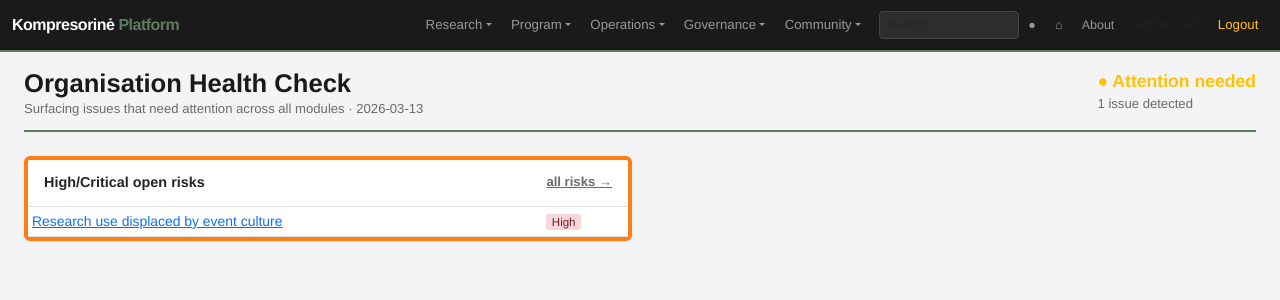
After one commit to iorobertob/ideas-block-org, a Flask app: page /health in a window 1280 px wide. The commit adds this page. Shown: the top 300 px of the page. Run offline with Flask 3, Linux system fonts and the light colour scheme; a user stored in the database is signed in; data comes from the database, SQL or seed files in the repository; both versions use the stored data as it was after the commit.

Commit message:
Tasks: url field + dynamic entity linking + org health check
- Task model: new url field for referencing external docs/specs
- Milestone/LegacyTask models: url field added
- Tasks create form: JS-powered dynamic entity_id selector changes
  options based on entity_type (projects/events/working groups/
  meetings/partnerships)
- Tasks list: shows entity context with link and URL column
- RECORD_CONFIG: url field type in tasks, milestones, legacy_tasks
- Org Health Check page /health: surfaces stale projects, overdue
  tasks/milestones/legacy tasks, high risks, blocked items,
  equipment without transfer plan, upcoming 30-day deadlines
- Health indicator dot in navbar

Co-Authored-By: Claude Sonnet 4.6 <noreply@anthropic.com>

```diff
--- a/app/models.py
+++ b/app/models.py
@@ -263,6 +263,7 @@ class Milestone(OwnershipMixin, db.Model):
     target_date = db.Column(db.Date, nullable=True)
     status = db.Column(db.String(30), default='pending')
     description = db.Column(db.Text, default='')
+    url = db.Column(db.String(500), default='')
 
 
 class Task(OwnershipMixin, db.Model):
@@ -276,6 +277,7 @@ class Task(OwnershipMixin, db.Model):
     entity_type = db.Column(db.String(50), nullable=True)
     entity_id = db.Column(db.Integer, nullable=True)
     milestone_id = db.Column(db.Integer, db.ForeignKey('milestone.id'), nullable=True)
+    url = db.Column(db.String(500), default='')
     assignee = db.relationship('User', foreign_keys=[assigned_to_id])
     milestone = db.relationship('Milestone')
 
@@ -333,6 +335,7 @@ class LegacyTask(OwnershipMixin, db.Model):
     status = db.Column(db.String(30), default='pending')
     priority = db.Column(db.String(20), default='normal')
     notes = db.Column(db.Text, default='')
+    url = db.Column(db.String(500), default='')
 
 
 class PollToken(db.Model):
--- a/app/routes.py
+++ b/app/routes.py
@@ -83,6 +83,8 @@ def assign_field(obj, field, raw_value):
         setattr(obj, name, int(raw_value) if raw_value else None)
     elif field_type == 'checkbox':
         setattr(obj, name, name in request.form)
+    elif field_type == 'url':
+        setattr(obj, name, raw_value.strip())
     elif field_type == 'password':
         if raw_value:
             obj.set_password(raw_value)
@@ -402,6 +404,13 @@ RECORD_CONFIG = {
             {'name': 'status', 'label': 'Status', 'type': 'select', 'choices': [('todo', 'To do'), ('in_progress', 'In progress'), ('done', 'Done'), ('blocked', 'Blocked')]},
             {'name': 'priority', 'label': 'Priority', 'type': 'select', 'choices': [('low', 'Low'), ('normal', 'Normal'), ('high', 'High'), ('urgent', 'Urgent')]},
             {'name': 'due_date', 'label': 'Due date', 'type': 'date'},
+            {'name': 'entity_type', 'label': 'Linked to (type)', 'type': 'select', 'choices': [
+                ('', '— none —'), ('projects', 'Project'), ('events', 'Event'),
+                ('working_groups', 'Working Group'), ('governance', 'Meeting'),
+                ('partnerships', 'Partnership'), ('legacy_tasks', 'Legacy Task'),
+            ]},
+            {'name': 'entity_id', 'label': 'Linked to (ID)', 'type': 'int'},
+            {'name': 'url', 'label': 'Reference URL', 'type': 'url'},
             {'name': 'assigned_to_id', 'label': 'Assignee', 'type': 'select', 'nullable': True,
              'options_provider': lambda fn: [('', '— unassigned —')] + select_options_for(fn)},
         ],
@@ -418,6 +427,7 @@ RECORD_CONFIG = {
             {'name': 'target_date', 'label': 'Target date', 'type': 'date'},
             {'name': 'status', 'label': 'Status', 'type': 'select', 'choices': [('pending', 'pending'), ('reached', 'reached'), ('missed', 'missed')]},
             {'name': 'description', 'label': 'Description', 'type': 'textarea'},
+            {'name': 'url', 'label': 'Reference URL', 'type': 'url'},
         ],
     },
     'facilities': {
@@ -476,6 +486,7 @@ RECORD_CONFIG = {
             ]},
             {'name': 'description', 'label': 'Description', 'type': 'textarea'},
             {'name': 'notes', 'label': 'Notes / progress', 'type': 'textarea'},
+            {'name': 'url', 'label': 'Reference URL', 'type': 'url'},
         ],
     },
     'constitution': {
@@ -1045,6 +1056,7 @@ def register_routes(app):
                 assigned_to_id=int(request.form['assigned_to_id']) if request.form.get('assigned_to_id') else None,
                 entity_type=request.form.get('entity_type') or None,
                 entity_id=int(request.form['entity_id']) if request.form.get('entity_id') else None,
+                url=request.form.get('url', '').strip(),
                 created_by_id=current_user().id,
             )
             db.session.add(t)
@@ -1057,20 +1069,37 @@ def register_routes(app):
         status_f = request.args.get('status', '')
         assignee_f = request.args.get('assignee', '')
         priority_f = request.args.get('priority', '')
+        entity_type_f = request.args.get('entity_type', '')
         query = Task.query
         if q:
-            query = query.filter(Task.title.ilike(f'%{q}%'))
+            query = query.filter(Task.title.ilike(f'%{q}%') | Task.description.ilike(f'%{q}%'))
         if status_f:
             query = query.filter_by(status=status_f)
         if assignee_f:
             query = query.filter_by(assigned_to_id=int(assignee_f))
         if priority_f:
             query = query.filter_by(priority=priority_f)
+        if entity_type_f:
+            query = query.filter_by(entity_type=entity_type_f)
+        # Build entity lookup maps for display
+        entity_maps = {
+            'projects': {p.id: p.title for p in ResearchProject.query.all()},
+            'events': {e.id: e.title for e in DisseminationEvent.query.all()},
+            'working_groups': {wg.id: wg.name for wg in WorkingGroup.query.all()},
+            'governance': {m.id: m.title for m in Meeting.query.all()},
+            'partnerships': {p.id: p.institution.name if p.institution else f'Partnership #{p.id}' for p in Partnership.query.all()},
+        }
         return render_template('tasks.html',
                                tasks=query.order_by(Task.due_date.asc(), Task.priority.desc()).all(),
                                users=User.query.order_by(User.name).all(),
                                projects=ResearchProject.query.order_by(ResearchProject.title).all(),
-                               q=q, status_f=status_f, assignee_f=assignee_f, priority_f=priority_f,
+                               events=DisseminationEvent.query.order_by(DisseminationEvent.event_date.desc()).all(),
+                               working_groups=WorkingGroup.query.order_by(WorkingGroup.name).all(),
+                               meetings=Meeting.query.order_by(Meeting.meeting_date.desc()).limit(20).all(),
+                               partnerships=Partnership.query.join(Institution).order_by(Institution.name).all(),
+                               entity_maps=entity_maps,
+                               q=q, status_f=status_f, assignee_f=assignee_f,
+                               priority_f=priority_f, entity_type_f=entity_type_f,
                                now=date.today())
 
     @app.route('/tasks/<int:task_id>/status', methods=['POST'])
@@ -1513,6 +1542,107 @@ def register_routes(app):
         flash(f'"{task.title}" marked as {new_status}.', 'success')
         return redirect(url_for('legacy'))
 
+    # ── Org Health Check ──
+
+    @app.route('/health')
+    def health():
+        if not login_required():
+            return redirect(url_for('login'))
+        today = date.today()
+
+        # Stale projects (active, no session in 30+ days, or never)
+        all_active_projects = ResearchProject.query.filter_by(status='active').all()
+        stale_projects = []
+        for p in all_active_projects:
+            last = ResearchSession.query.filter_by(project_id=p.id).order_by(ResearchSession.session_date.desc()).first()
+            if last is None:
+                stale_projects.append({'project': p, 'days': None, 'issue': 'no sessions logged'})
+            elif (today - last.session_date).days > 30:
+                stale_projects.append({'project': p, 'days': (today - last.session_date).days, 'issue': f'{(today - last.session_date).days} days since last session'})
+
+        # Projects with no outputs
+        projects_no_output = [p for p in all_active_projects if not (p.outputs or '').strip()]
+
+        # Overdue tasks
+        overdue_tasks = Task.query.filter(
+            Task.due_date < today, Task.status.notin_(['done'])
+        ).order_by(Task.due_date.asc()).limit(10).all()
+
+        # High/urgent open risks
+        high_risks = RiskRegister.query.filter(
+            RiskRegister.status != 'closed',
+            RiskRegister.severity.in_(['High', 'Critical'])
+        ).all()
+
+        # Milestones missed or overdue
+        overdue_milestones = Milestone.query.filter(
+            Milestone.target_date < today,
+            Milestone.status == 'pending'
+        ).order_by(Milestone.target_date.asc()).limit(10).all()
+
+        # Urgent legacy tasks overdue
+        overdue_legacy = LegacyTask.query.filter(
+            LegacyTask.deadline < today,
+            LegacyTask.status.notin_(['done'])
+        ).order_by(LegacyTask.deadline.asc()).all()
+
+        # Equipment without transfer plan
+        equipment_no_plan = Equipment.query.filter(
+            (Equipment.transfer_plan == '') | (Equipment.transfer_plan == None)
+        ).filter(Equipment.status != 'decommissioned').all()
+
+        # Blocked items
+        blocked_tasks = LegacyTask.query.filter_by(status='blocked').all()
+        blocked_tasks_all = Task.query.filter_by(status='blocked').all()
+
+        # Upcoming deadlines in next 30 days (legacy + milestones)
+        future_date = date(today.year + (today.month // 12), (today.month % 12) + 1, today.day) if today.month < 12 else date(today.year + 1, 1, today.day)
+        upcoming_deadlines = []
+        for lt in LegacyTask.query.filter(
+            LegacyTask.deadline >= today,
+            LegacyTask.deadline <= future_date,
+            LegacyTask.status.notin_(['done'])
+        ).order_by(LegacyTask.deadline.asc()).limit(10).all():
+            upcoming_deadlines.append({'label': lt.title, 'date': lt.deadline, 'kind': 'legacy', 'url': url_for('record_detail', kind='legacy_tasks', record_id=lt.id)})
+        for ms in Milestone.query.filter(
+            Milestone.target_date >= today,
+            Milestone.target_date <= future_date,
+            Milestone.status == 'pending'
+        ).order_by(Milestone.target_date.asc()).limit(10).all():
+            upcoming_deadlines.append({'label': ms.title, 'date': ms.target_date, 'kind': 'milestone', 'url': url_for('record_detail', kind='milestones', record_id=ms.id)})
+        upcoming_deadlines.sort(key=lambda x: x['date'])
+
+        # Score the health (simple points system)
+        issues = (len(stale_projects) + len(overdue_tasks) + len(high_risks) +
+                  len(overdue_milestones) + len(overdue_legacy) + len(blocked_tasks))
+        if issues == 0:
+            health_label = 'Good'
+            health_color = '#5c7c5c'
+        elif issues <= 3:
+            health_label = 'Attention needed'
+            health_color = '#ffc107'
+        elif issues <= 8:
+            health_label = 'Several issues'
+            health_color = '#fd7e14'
+        else:
+            health_label = 'Critical'
+            health_color = '#dc3545'
+
+        return render_template('health.html', today=today,
+                               stale_projects=stale_projects,
+                               projects_no_output=projects_no_output,
+                               overdue_tasks=overdue_tasks,
+                               high_risks=high_risks,
+                               overdue_milestones=overdue_milestones,
+                               overdue_legacy=overdue_legacy,
+                               equipment_no_plan=equipment_no_plan,
+                               blocked_tasks=blocked_tasks,
+                               blocked_tasks_all=blocked_tasks_all,
+                               upcoming_deadlines=upcoming_deadlines,
+                               health_label=health_label,
+                               health_color=health_color,
+                               issues=issues)
+
     # ── Print views ──
 
     @app.route('/records/governance/<int:record_id>/print')
--- a/app/templates/base.html
+++ b/app/templates/base.html
@@ -143,6 +143,9 @@
           </form>
         </li>
         <li class="nav-item">
+          <a class="nav-link" href="{{ url_for('health') }}" style="font-size:0.78rem" title="Org health check">●</a>
+        </li>
+        <li class="nav-item">
           <a class="nav-link" href="{{ url_for('index') }}" style="font-size:0.78rem">⌂</a>
         </li>
         <li class="nav-item">
--- /dev/null
+++ b/app/templates/health.html
@@ -0,0 +1,239 @@
+{% extends 'base.html' %}{% block content %}
+<div class="page-header d-flex justify-content-between align-items-start flex-wrap gap-2">
+  <div>
+    <h1>Organisation Health Check</h1>
+    <div class="small-muted">Surfacing issues that need attention across all modules · {{ today }}</div>
+  </div>
+  <div>
+    <span class="fw-bold" style="color:{{ health_color }};font-size:1.1rem">● {{ health_label }}</span>
+    <div class="small-muted">{{ issues }} issue{{ 's' if issues != 1 }} detected</div>
+  </div>
+</div>
+
+{% if issues == 0 %}
+<div class="alert alert-success py-3 mb-4">
+  <strong>All clear.</strong> No overdue tasks, stale projects, high-severity risks, or outstanding blockers detected.
+</div>
+{% endif %}
+
+<div class="row g-3">
+
+<!-- Stale projects -->
+{% if stale_projects %}
+<div class="col-12">
+  <div class="card border-start border-4 border-danger">
+    <div class="card-header d-flex justify-content-between">
+      Documentation gaps — active projects
+      <a href="{{ url_for('projects') }}" class="small-muted">all projects →</a>
+    </div>
+    <div class="card-body p-0">
+      <table class="table table-sm mb-0">
+        <thead><tr><th>Project</th><th>Phase</th><th>Issue</th><th></th></tr></thead>
+        <tbody>
+        {% for item in stale_projects %}
+        <tr>
+          <td><a href="{{ url_for('record_detail', kind='projects', record_id=item.project.id) }}" class="primary-link">{{ item.project.title }}</a></td>
+          <td><span class="agenda-pill {% if item.project.phase == 'phase_i' %}badge-phase-i{% elif item.project.phase == 'phase_ii' %}badge-phase-ii{% else %}badge-pilot{% endif %}">{{ item.project.phase }}</span></td>
+          <td class="text-danger">{{ item.issue }}</td>
+          <td><a href="{{ url_for('record_detail', kind='projects', record_id=item.project.id) }}#newSessionForm" class="btn btn-sm btn-outline-danger">Log session</a></td>
+        </tr>
+        {% endfor %}
+        </tbody>
+      </table>
+    </div>
+  </div>
+</div>
+{% endif %}
+
+<!-- Overdue tasks -->
+{% if overdue_tasks %}
+<div class="col-md-6">
+  <div class="card border-start border-4" style="border-color:#dc3545 !important">
+    <div class="card-header d-flex justify-content-between">
+      Overdue tasks
+      <a href="{{ url_for('tasks') }}" class="small-muted">all tasks →</a>
+    </div>
+    <div class="card-body p-0">
+      <table class="table table-sm mb-0">
+        <tbody>
+        {% for t in overdue_tasks %}
+        <tr>
+          <td><a href="{{ url_for('record_detail', kind='tasks', record_id=t.id) }}" class="primary-link">{{ t.title[:50] }}{% if t.title|length > 50 %}…{% endif %}</a></td>
+          <td class="small-muted text-danger">{{ t.due_date }}</td>
+        </tr>
+        {% endfor %}
+        </tbody>
+      </table>
+    </div>
+  </div>
+</div>
+{% endif %}
+
+<!-- High/Critical risks -->
+{% if high_risks %}
+<div class="col-md-6">
+  <div class="card border-start border-4" style="border-color:#fd7e14 !important">
+    <div class="card-header d-flex justify-content-between">
+      High/Critical open risks
+      <a href="{{ url_for('risks') }}" class="small-muted">all risks →</a>
+    </div>
+    <div class="card-body p-0">
+      <table class="table table-sm mb-0">
+        <tbody>
+        {% for r in high_risks %}
+        <tr>
+          <td><a href="{{ url_for('record_detail', kind='risks', record_id=r.id) }}" class="primary-link">{{ r.title[:50] }}{% if r.title|length > 50 %}…{% endif %}</a></td>
+          <td><span class="status-badge severity-{{ r.severity }}">{{ r.severity }}</span></td>
+        </tr>
+        {% endfor %}
+        </tbody>
+      </table>
+    </div>
+  </div>
+</div>
+{% endif %}
+
+<!-- Overdue milestones -->
+{% if overdue_milestones %}
+<div class="col-md-6">
+  <div class="card border-start border-4" style="border-color:#ffc107 !important">
+    <div class="card-header">Overdue milestones</div>
+    <div class="card-body p-0">
+      <table class="table table-sm mb-0">
+        <tbody>
+        {% for m in overdue_milestones %}
+        <tr>
+          <td><a href="{{ url_for('record_detail', kind='milestones', record_id=m.id) }}" class="primary-link">{{ m.title[:50] }}</a></td>
+          <td class="small-muted text-danger">{{ m.target_date }}</td>
+        </tr>
+        {% endfor %}
+        </tbody>
+      </table>
+    </div>
+  </div>
+</div>
+{% endif %}
+
+<!-- Overdue legacy tasks -->
+{% if overdue_legacy %}
+<div class="col-md-6">
+  <div class="card border-start border-4" style="border-color:#e8b86d !important">
+    <div class="card-header d-flex justify-content-between">
+      Overdue legacy tasks
+      <a href="{{ url_for('legacy') }}" class="small-muted">all →</a>
+    </div>
+    <div class="card-body p-0">
+      <table class="table table-sm mb-0">
+        <tbody>
+        {% for t in overdue_legacy %}
+        <tr>
+          <td><a href="{{ url_for('record_detail', kind='legacy_tasks', record_id=t.id) }}" class="primary-link">{{ t.title[:45] }}{% if t.title|length > 45 %}…{% endif %}</a></td>
+          <td class="small-muted">{{ t.category }}</td>
+          <td class="text-danger small-muted">{{ t.deadline }}</td>
+        </tr>
+        {% endfor %}
+        </tbody>
+      </table>
+    </div>
+  </div>
+</div>
+{% endif %}
+
+<!-- Equipment without transfer plan -->
+{% if equipment_no_plan %}
+<div class="col-md-6">
+  <div class="card">
+    <div class="card-header d-flex justify-content-between">
+      Equipment without transfer plan
+      <a href="{{ url_for('equipment') }}" class="small-muted">manage →</a>
+    </div>
+    <div class="card-body p-0">
+      <table class="table table-sm mb-0">
+        <tbody>
+        {% for e in equipment_no_plan[:8] %}
+        <tr>
+          <td><a href="{{ url_for('record_detail', kind='equipment', record_id=e.id) }}" class="primary-link">{{ e.name }}</a></td>
+          <td class="small-muted">{{ e.category }}</td>
+        </tr>
+        {% endfor %}
+        {% if equipment_no_plan|length > 8 %}<tr><td colspan="2" class="small-muted">+ {{ equipment_no_plan|length - 8 }} more</td></tr>{% endif %}
+        </tbody>
+      </table>
+    </div>
+  </div>
+</div>
+{% endif %}
+
+<!-- Blocked items -->
+{% if blocked_tasks or blocked_tasks_all %}
+<div class="col-md-6">
+  <div class="card">
+    <div class="card-header">Blocked items</div>
+    <div class="card-body p-0">
+      <table class="table table-sm mb-0">
+        <tbody>
+        {% for t in blocked_tasks %}
+        <tr>
+          <td><a href="{{ url_for('record_detail', kind='legacy_tasks', record_id=t.id) }}" class="primary-link">{{ t.title[:45] }}</a></td>
+          <td class="small-muted">legacy</td>
+        </tr>
+        {% endfor %}
+        {% for t in blocked_tasks_all %}
+        <tr>
+          <td><a href="{{ url_for('record_detail', kind='tasks', record_id=t.id) }}" class="primary-link">{{ t.title[:45] }}</a></td>
+          <td class="small-muted">task</td>
+        </tr>
+        {% endfor %}
+        </tbody>
+      </table>
+    </div>
+  </div>
+</div>
+{% endif %}
+
+<!-- Projects without outputs -->
+{% if projects_no_output %}
+<div class="col-md-6">
+  <div class="card">
+    <div class="card-header">Active projects with no documented outputs</div>
+    <div class="card-body p-0">
+      <table class="table table-sm mb-0">
+        <tbody>
+        {% for p in projects_no_output %}
+        <tr>
+          <td><a href="{{ url_for('record_detail', kind='projects', record_id=p.id) }}" class="primary-link">{{ p.title }}</a></td>
+          <td class="small-muted">{{ p.lead }}</td>
+        </tr>
+        {% endfor %}
+        </tbody>
+      </table>
+    </div>
+  </div>
+</div>
+{% endif %}
+
+<!-- Upcoming deadlines -->
+{% if upcoming_deadlines %}
+<div class="col-12">
+  <div class="card">
+    <div class="card-header">Upcoming deadlines — next 30 days</div>
+    <div class="card-body p-0">
+      <table class="table table-sm mb-0">
+        <thead><tr><th>Item</th><th>Type</th><th>Due</th></tr></thead>
+        <tbody>
+        {% for d in upcoming_deadlines %}
+        <tr>
+          <td><a href="{{ d.url }}" class="primary-link">{{ d.label[:60] }}{% if d.label|length > 60 %}…{% endif %}</a></td>
+          <td class="small-muted"><span class="agenda-pill">{{ d.kind }}</span></td>
+          <td class="small-muted">{{ d.date }}</td>
+        </tr>
+        {% endfor %}
+        </tbody>
+      </table>
+    </div>
+  </div>
+</div>
+{% endif %}
+
+</div>
+{% endblock %}
```
Also changed, not shown: app/templates/record_detail.html (+9 -1 lines), app/templates/tasks.html (+78 -26 lines), instance/kompresorine.db.
